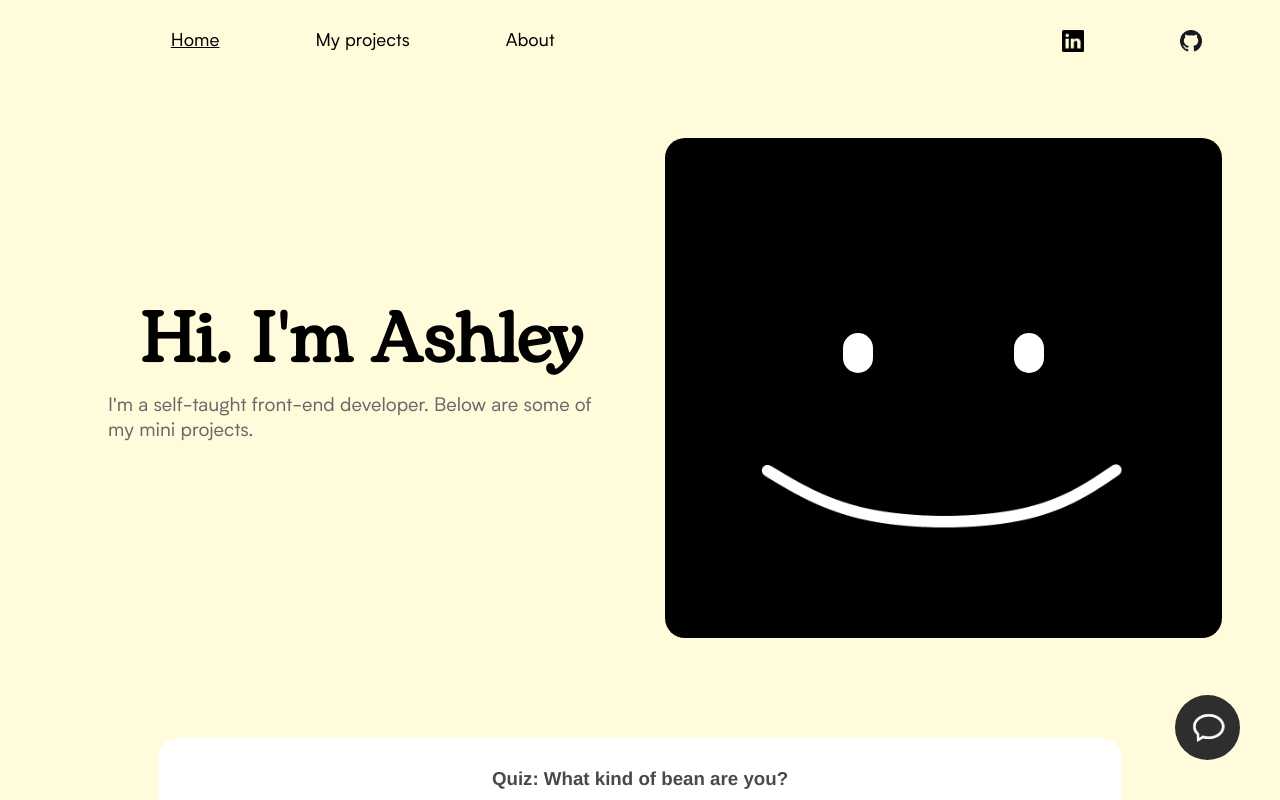
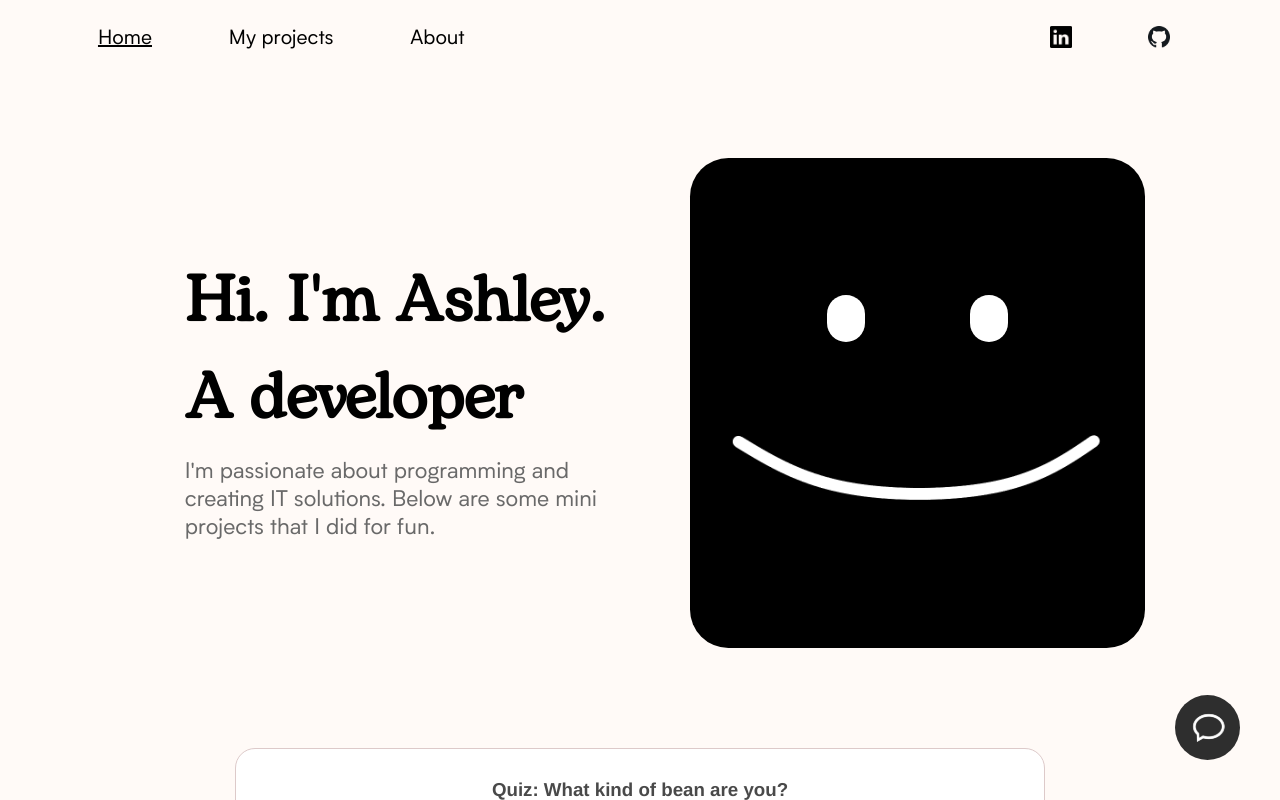
Before and after one commit to ashleycao12/my-website, a Vue app: page / in a window 1280 px wide. Shown: the top 800 px of the page. Built offline with nearby package versions, Linux system fonts and the light colour scheme.

Commit message:
fix scaling bugs. Minor changes to content and design

```diff
--- a/src/App.vue
+++ b/src/App.vue
@@ -51,12 +51,19 @@ function scrollProject(){
 .nav1 {
   flex: 1;
   text-align: right;
+  margin-right: 3vw;
+  padding: 0.5vw 1vw;
+}
+.nav1 a {
+  margin: 0 2vw;
 }
 a img {
   width: 22px;
 }
 .nav {
-  flex: 1.2;
+  flex: 0.8;
+  display: flex;
+  justify-content: center;
 
   /* background-color: blue; */
 }
@@ -64,38 +71,40 @@ nav {
   /* background-color: blue; */
   display: flex;
   flex-direction: row;
-  padding: 30px;
+  justify-content: center;
+  padding: 20px;
   position: fixed;
   top: 0;
   left: 0;
   right: 0;
   z-index: 100;
-  height: 20px;
-  background-color:rgb(255, 251, 219);
+  /* height: 4vw; */
+  background-color:rgb(255, 250, 247);
 }
 
 nav a {
   /* font-weight: bold; */
   /* color: #2c3e50; */
   /* padding: 7px; */
-  padding: 10px 20px;
+  padding: 0.5vw 1vw;
   border-radius: 10px;
   text-decoration: none;
-  margin-left:28px ;
-  margin-right:28px ;
+  margin-left:2vw ;
+  margin-right:2vw ;
   color: rgb(0, 0, 0);
   font-family:  "Biotif", system-ui, Helvetica Neue, Helvetica,Arial,sans-serif;
-  font-size: 18px;
-  font-weight: 550;
+  font-size: 20px;
+  font-weight: 500;
   transition: all 0.15s;
 }
 
 .nav a:hover{
-  background: rgb(255, 215, 172);
+  background: rgb(255, 217, 195);
   color: rgb(50, 50, 50);
-  margin-left:50px ;
-  margin-right:50px ;
-  font-size: 22px;
+  margin-left:3vw ;
+  margin-right:3vw ;
+  font-size: 25px;
+
 }
 
 nav a.router-link-exact-active {
--- a/src/assets/global.css
+++ b/src/assets/global.css
@@ -9,10 +9,10 @@
    url(../assets/fonts/Biotif-Regular.ttf) format("truetype");
 }
 body {
-  background-color: rgb(255, 251, 219);
+  background-color: rgb(255, 250, 247);
   color: rgb(73, 73, 73);
   text-align: center;
-  padding-top: 80px;
+  padding: 100px 6vw;
   /* font-family:  system-ui, Biotif-Regular,Helvetica Neue,Helvetica,Arial,sans-serif; */
 }
 .content {
@@ -24,6 +24,7 @@ body {
   background-color: white;
   overflow: hidden;
   padding-bottom: 20px;
+
 
 }
 div {
--- a/src/components/quiz/Question.vue
+++ b/src/components/quiz/Question.vue
@@ -171,6 +171,7 @@
     background-color: rgb(238, 107, 107);
   }
   .QTrack {
+    padding: 10px;
     margin-bottom: 20px;
     display: flex;
     flex-direction: row;
@@ -182,12 +183,16 @@
   .QTrack div {
     border: solid;
     margin: 0 5px;
+    border-width: 2px;
   }
   .Q {
     background-color: white;
     padding: 25px;
-    margin-left: 200px;
-    margin-right: 200px;
+    margin-left: 20%;
+    margin-right: 20%;
+    border: solid;
+    border-width: 0.5px;
+    border-color: rgb(199, 168, 168);
     border-radius: 10px;
     text-align: left;
     box-shadow: -5px 5px 5px rgba(0, 0, 0, 0.10);
--- a/src/components/quiz/QuizResult.vue
+++ b/src/components/quiz/QuizResult.vue
@@ -29,7 +29,7 @@ export default {
       }
     });
   function restart(){
-    router.go(0)
+    router.go()
   }
   function goHome() {
     router.push({name:'home'})
--- a/src/views/About.vue
+++ b/src/views/About.vue
@@ -17,12 +17,15 @@ export default {
 <style scoped>
 .content {
   padding: 50px 30px;
+  border: solid;
+  border-width: 1px;
+  border-color: rgb(221, 202, 202);
 }
 img {
   width: 200px;
   border-radius: 100px;
   border-style: solid;
-  border-color: rgb(215, 215, 215);
+  border-color: rgb(221, 202, 202);
   border-width: 1px;
 }
 h2 {
--- a/src/views/HomeView.vue
+++ b/src/views/HomeView.vue
@@ -1,8 +1,9 @@
 <template>
   <div class="intro">
     <div class="text">
-      <h1>Hi. I'm Ashley</h1>
-      <p>I'm a self-taught front-end developer. Below are some of my mini projects.</p>
+      <h1>Hi. I'm Ashley.</h1>
+      <h1>A developer</h1>
+      <p>I'm passionate about programming and creating IT solutions. Below are some mini projects that I did for fun.</p>
     </div>
       <div class= "gif">
         <div class="eyes">
@@ -46,7 +47,7 @@
 <style scoped>
   .eyes {
     background-color: rgb(0, 0, 0);
-    margin: 35% 32% 0;
+    margin: 30% 30% 0;
     display: flex;
     justify-content: space-between;
     position: static;
@@ -54,8 +55,9 @@
   .eyes div{
     background-color: white;
     position: inherit;
-    height: 40px;
-    width: 30px;
+    height: 3.7vw;
+    width: 3vw;
+    border-radius: 2vw;
     animation: blink 3s linear 0.0001s infinite;
   }
   @keyframes blink {
@@ -70,39 +72,55 @@
     display: flex;
     flex-direction: row;
     margin: 50px;
+
     /* font-family:  system-ui, Biotif-Regular,Helvetica Neue,Helvetica,Arial,sans-serif; */
-    height: 500px;
+    /* height: 500px; */
   }
   .intro>.text {
     flex: 1;
-    padding: 150px 50px;
+    padding: 0 50px;
+    display: flex;
+    flex-direction: column;
+    justify-content: center;
+
   }
 
   .text p {
     margin: 0;
     padding: 0;
-    font-size: 19px;
+    font-size: 22px;
   }
   .text h1 {
     margin: 0;
+    margin-bottom: 20px;
+    font-size: 5vw;
+    text-align: left;
+    line-height: 6vw;
   }
   .gif {
-    flex:1.1;
+    flex:1;
+    height: auto;
+    overflow: hidden;
     /* height: 500px; */
     background-color: rgb(0, 0, 0);
+    border-radius: 3vw;
   }
   .gif img {
-    max-width: 80%;
+    /* max-width: 80%; */
     height: auto;
     object-fit: contain;
+    padding-bottom: 5vw;
   }
   .project {
     background: white;
     margin: 100px 150px;
-    height: 400px;
+    height: 30vw;
     overflow: hidden;
     cursor: pointer;
     transition: all 0.15s;
+    border: solid;
+    border-width: 1px;
+    border-color: rgb(221, 202, 202);
   }
   .project:hover{
     box-shadow: 0px 40px 40px 20px rgba(0, 0, 0, 0.141);
--- a/src/views/ReactionGame.vue
+++ b/src/views/ReactionGame.vue
@@ -72,7 +72,7 @@ function stop(){
   // console.log(document.getElementById('gap').style.animation);
 }
 function restart(){
-  router.go(0)
+  router.go()
 }
 </script>
 
```
Also changed, not shown: 1 other file (tests, documents, lock files or other folders).
